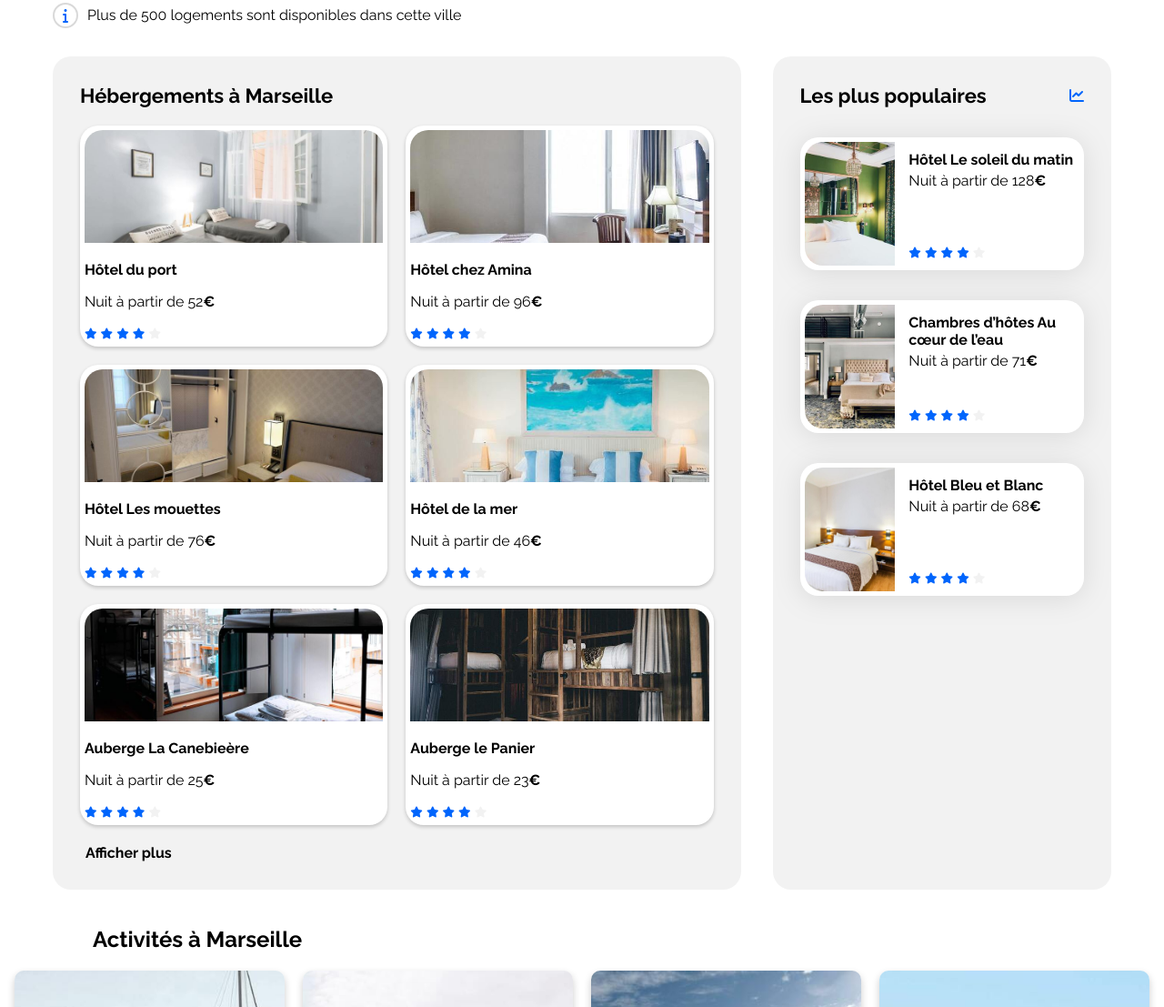
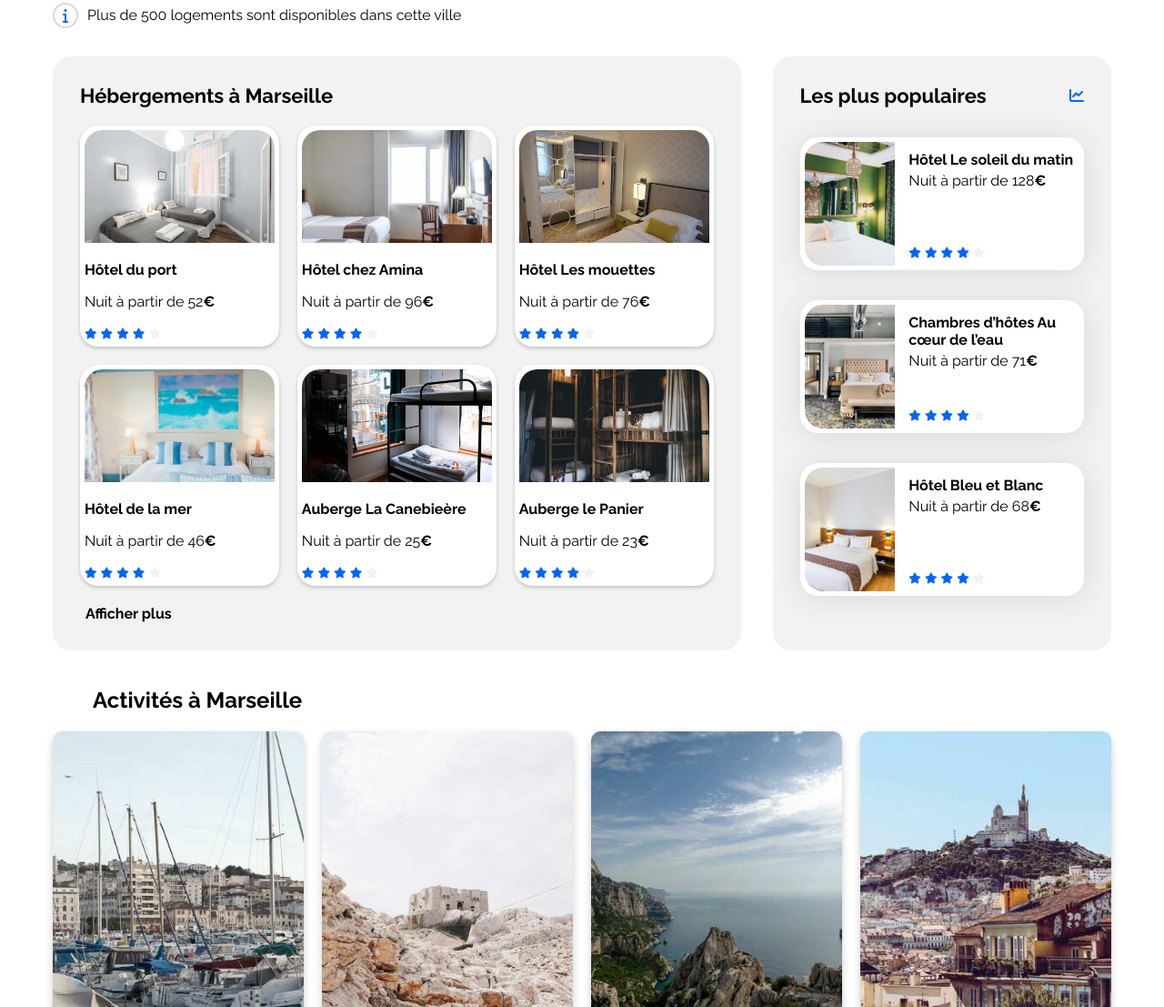
Before and after one commit to ncie66/Projet-3, a plain HTML site: page index.html in a window 1280 px wide. Shown: the part 309-1416 px from the top of the page at 91% size. Drawn offline with Linux system fonts and the light colour scheme.

Commit message:
fin commit

```diff
--- a/css/style.css
+++ b/css/style.css
@@ -409,6 +409,19 @@ nav a:hover::after {
     }
 }
 
+/* Pour les écrans entre 1024px et 1440px */
+@media screen and (min-width: 1024px) and (max-width: 1440px) {
+    .cardsMarseille {
+        grid-template-columns: repeat(3, 1fr);
+
+    }
+
+    .activity-cards-container {
+        grid-template-columns: repeat(4, 1fr);
+    }
+}
+
+
 /* Small devices (phones, less than 768px) */
 @media (max-width: 767.98px) {
     /* ... */
```
